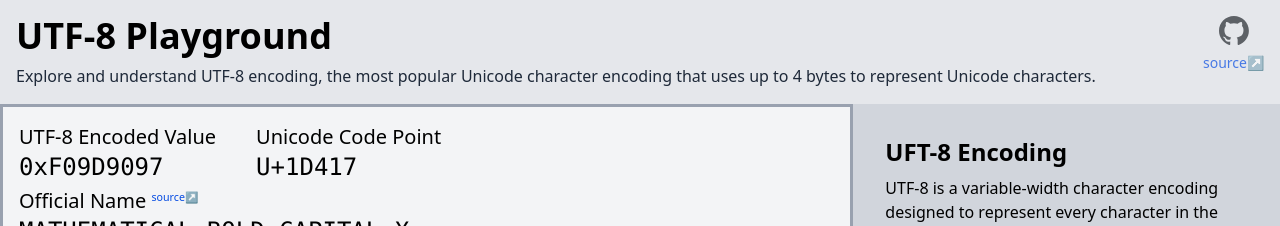
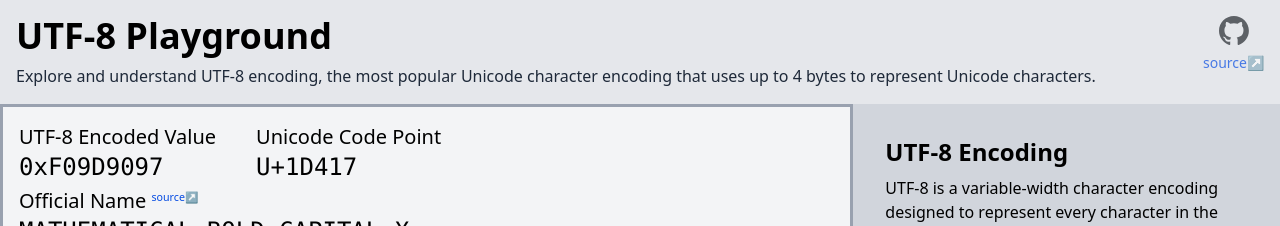
Before and after one commit to vishnuharidas/utf8-playground, a React (Vite) app: page / in a window 1280 px wide. Shown: the top 226 px of the page. Built offline with nearby package versions, Linux system fonts and the light colour scheme.

Commit message:
Correct UFT-8 typo (#4)
Co-authored-by: David Groves <git@fibrecat.org>

```diff
--- a/src/components/NotesPanel.tsx
+++ b/src/components/NotesPanel.tsx
@@ -6,7 +6,7 @@ interface NotesPanelProps {
 function NotesPanel(props: NotesPanelProps) {
     return (
         <div className={`${props.className} overflow-y-auto`}>
-            <h2 className="text-2xl font-bold mb-2">UFT-8 Encoding</h2>
+            <h2 className="text-2xl font-bold mb-2">UTF-8 Encoding</h2>
             <div className="text-grey-700 text-md space-y-3">
                 <p>UTF-8 is a variable-width character encoding designed to represent every character in the Unicode character set, encompassing characters from most of the world's writing systems.</p>
                 <p>It encodes characters using <strong>one to four bytes</strong>. The first 128 characters (U+0000 to U+007F) are encoded with a single byte, <strong>ensuring backward compatibility with ASCII</strong>
```
